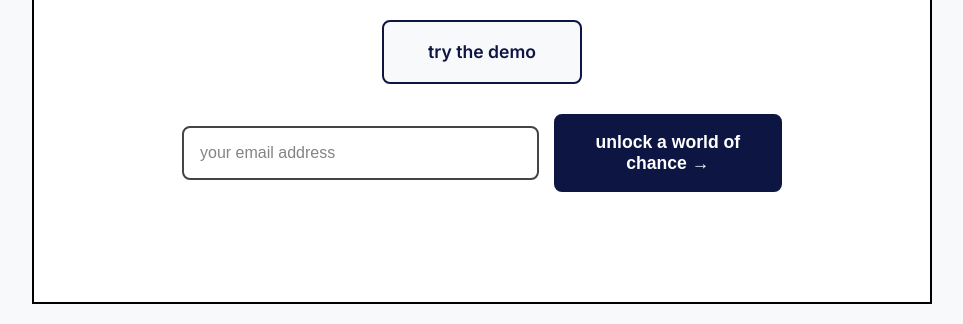
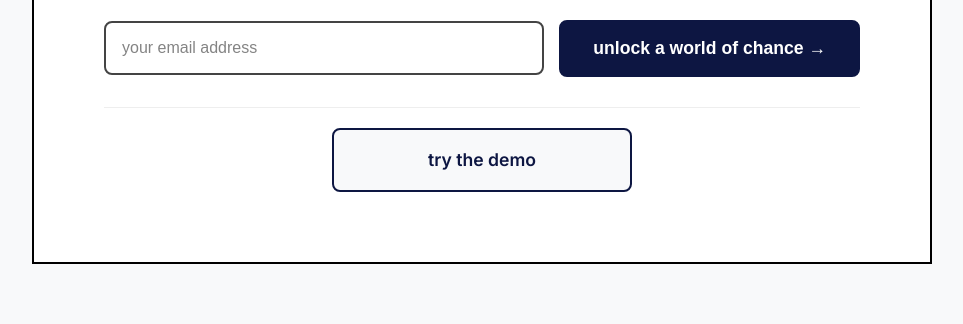
Before and after one commit to notdonecreating/musical-fishstick, a plain HTML site: page index.html in a window 1280 px wide. Shown: the part 556-880 px from the top of the page, without its empty margins (158-1121 px from the left). After the commit the page ends 840 px from the top, so only its background shows below. Drawn offline with Linux system fonts and the light colour scheme; a web font is replaced by a local one.

Commit message:
Update index.html

```diff
--- a/index.html
+++ b/index.html
@@ -3,7 +3,8 @@
 <head>
     <meta charset="UTF-8">
     <meta name="viewport" content="width=device-width, initial-scale=1.0">
-    <title>Yaptitude - Learn Social Skills</title>
+    <title>yaptitude - learn social skills</title>
+    <link rel="icon" href="/yaptitude_favicon.svg" type="image/svg+xml">
     <meta name="description" content="Personal training for social skills - don't lose another connection or opportunity to bad social skills or social anxiety">
 
     <!-- Google Fonts -->
@@ -87,7 +88,7 @@
         /* Hero Image */
         .hero-image {
             width: 100%;
-            max-width: 800px;
+            max-width: 600px;
             height: auto;
             border-radius: 0;
             margin: clamp(20px, 4vw, 40px) auto;
@@ -109,13 +110,35 @@
             text-transform: uppercase;
         }
 
-        /* Button Group */
-        .button-group {
+        /* Email Form */
+        .email-form {
             display: flex;
             flex-direction: column;
             gap: 15px;
+            max-width: 500px;
+            margin: 0 auto 30px auto;
             align-items: center;
-            margin-bottom: 30px;
+        }
+
+        .email-input {
+            padding: clamp(12px, 2vw, 16px);
+            border: 2px solid #444;
+            border-radius: 8px;
+            background: white;
+            color: #333;
+            font-size: clamp(0.9rem, 2vw, 1rem);
+            text-align: center;
+            width: 100%;
+            min-width: 280px;
+        }
+
+        .email-input::placeholder {
+            color: #848484;
+        }
+
+        .email-input:focus {
+            outline: none;
+            border-color: #0d1642;
         }
 
         .btn {
@@ -131,54 +154,9 @@
             align-items: center;
             justify-content: center;
             gap: 8px;
-            min-width: 200px;
             width: 100%;
-            max-width: 300px;
-        }
-
-        .btn-demo {
-            background: #f8f9fa;
-            color: #0d1642;
-            border: 2px solid #0d1642;
-            box-shadow: none;
-        }
-
-        .btn-demo:hover {
-            background: #0d1642;
-            color: white;
-            transform: none;
-            box-shadow: none;
-        }
-
-        /* Email Form */
-        .email-form {
-            display: flex;
-            flex-direction: column;
-            gap: 15px;
-            max-width: 600px;
-            margin: 0 auto 40px auto;
-            align-items: center;
-        }
-
-        .email-input {
-            padding: clamp(12px, 2vw, 16px);
-            border: 2px solid #444;
-            border-radius: 8px;
-            background: white;
-            color: #333;
-            font-size: clamp(0.9rem, 2vw, 1rem);
-            text-align: center;
-            width: 100%;
-            min-width: 300px;
-        }
-
-        .email-input::placeholder {
-            color: #848484;
-        }
-
-        .email-input:focus {
-            outline: none;
-            border-color: #0d1642;
+            min-width: 280px;
+            white-space: nowrap;
         }
 
         .btn-submit {
@@ -192,6 +170,22 @@
             border-color: #1a2a5e;
             transform: translateY(-2px);
             box-shadow: 0 4px 8px rgba(13, 22, 66, 0.3);
+        }
+
+        .btn-demo {
+            background: #f8f9fa;
+            color: #0d1642;
+            border: 2px solid #0d1642;
+            box-shadow: none;
+            max-width: 300px;
+            margin: 0 auto;
+        }
+
+        .btn-demo:hover {
+            background: #0d1642;
+            color: white;
+            transform: none;
+            box-shadow: none;
         }
 
         .form-message {
@@ -214,33 +208,31 @@
             border: 1px solid #f5c6cb;
         }
 
+        /* Demo Button Section */
+        .demo-section {
+            margin-top: 30px;
+            padding-top: 20px;
+            border-top: 1px solid #eee;
+        }
+
         /* Responsive Design */
         @media (min-width: 640px) {
-            .button-group {
-                flex-direction: row;
-                justify-content: center;
-                flex-wrap: wrap;
-            }
-
-            .btn {
-                width: auto;
-                min-width: 200px;
-            }
-
             .email-form {
                 flex-direction: row;
                 gap: 15px;
+                max-width: 600px;
             }
 
             .email-input {
-                flex: 2;
-                min-width: 250px;
+                flex: 1;
+                min-width: 200px;
                 text-align: left;
             }
 
             .btn-submit {
-                flex: 1;
-                min-width: 200px;
+                width: auto;
+                min-width: 220px;
+                flex-shrink: 0;
             }
         }
 
@@ -254,6 +246,24 @@
                 right: 25px;
                 font-size: 0.9rem;
                 padding: 8px 15px;
+            }
+
+            .email-form {
+                max-width: 700px;
+            }
+
+            .btn-submit {
+                min-width: 240px;
+            }
+        }
+
+        @media (min-width: 900px) {
+            .email-form {
+                max-width: 800px;
+            }
+
+            .btn-submit {
+                min-width: 260px;
             }
         }
 
@@ -278,11 +288,12 @@
         .container > *:nth-child(4) { animation-delay: 0.3s; }
         .container > *:nth-child(5) { animation-delay: 0.4s; }
         .container > *:nth-child(6) { animation-delay: 0.5s; }
+        .container > *:nth-child(7) { animation-delay: 0.6s; }
     </style>
 </head>
 <body>
     <div class="container">
-        <div class="project-status">currently paused</div>
+        <div class="project-status"> currently paused</div>
 
         <h1 class="logo">yaptitude</h1>
 
@@ -294,12 +305,6 @@
 
         <div class="cta-section">
             <h3 class="cta-title">Get Notified</h3>
-
-            <div class="button-group">
-                <a href="https://calendly.com" target="_blank" class="btn btn-demo">
-                    try the demo
-                </a>
-            </div>
 
             <!-- Hidden iframe to prevent page reload -->
             <iframe id="hiddenIframe" name="hiddenIframe" style="display:none;"></iframe>
@@ -319,6 +324,13 @@
             </form>
 
             <div id="formMessage" class="form-message"></div>
+
+            <!-- Demo button section -->
+            <div class="demo-section">
+                <a href="https://calendly.com/yaptitude" target="_blank" class="btn btn-demo">
+                    try the demo
+                </a>
+            </div>
         </div>
     </div>
 
@@ -328,7 +340,7 @@
             const messageDiv = document.getElementById('formMessage');
 
             // Show success message
-            messageDiv.innerHTML = 'Thank you! You\'ll be notified when we launch.';
+            messageDiv.innerHTML = 'great! you\'ll be notified when we launch.';
             messageDiv.className = 'form-message success';
             messageDiv.style.display = 'block';
 
```
